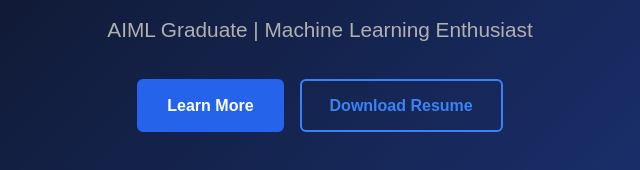
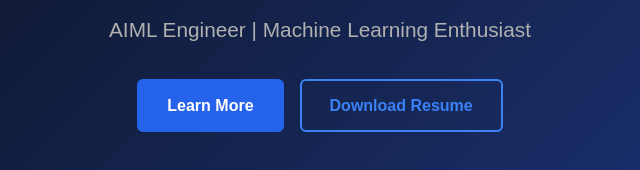
Before and after one commit to surabhi2124/STT-Training, a plain HTML site: page index.html in a window 1280 px wide. Shown: the part 410-580 px from the top of the page, 320-960 px from the left. Drawn offline with Linux system fonts and the light colour scheme.

Commit message:
minor changes

```diff
--- a/index.html
+++ b/index.html
@@ -28,7 +28,7 @@
   <section id="home" class="hero">
     <div class="hero-content">
     <h1><span id="typed-name"></span></h1>
-    <p class="hero-subtitle">AIML Graduate | Machine Learning Enthusiast</p>
+    <p class="hero-subtitle">AIML Engineer | Machine Learning Enthusiast</p>
     <div class="hero-buttons">
       <a href="#about" class="btn btn-primary">Learn More</a>
       <a href="#resume" class="btn btn-secondary">Download Resume</a>
```
